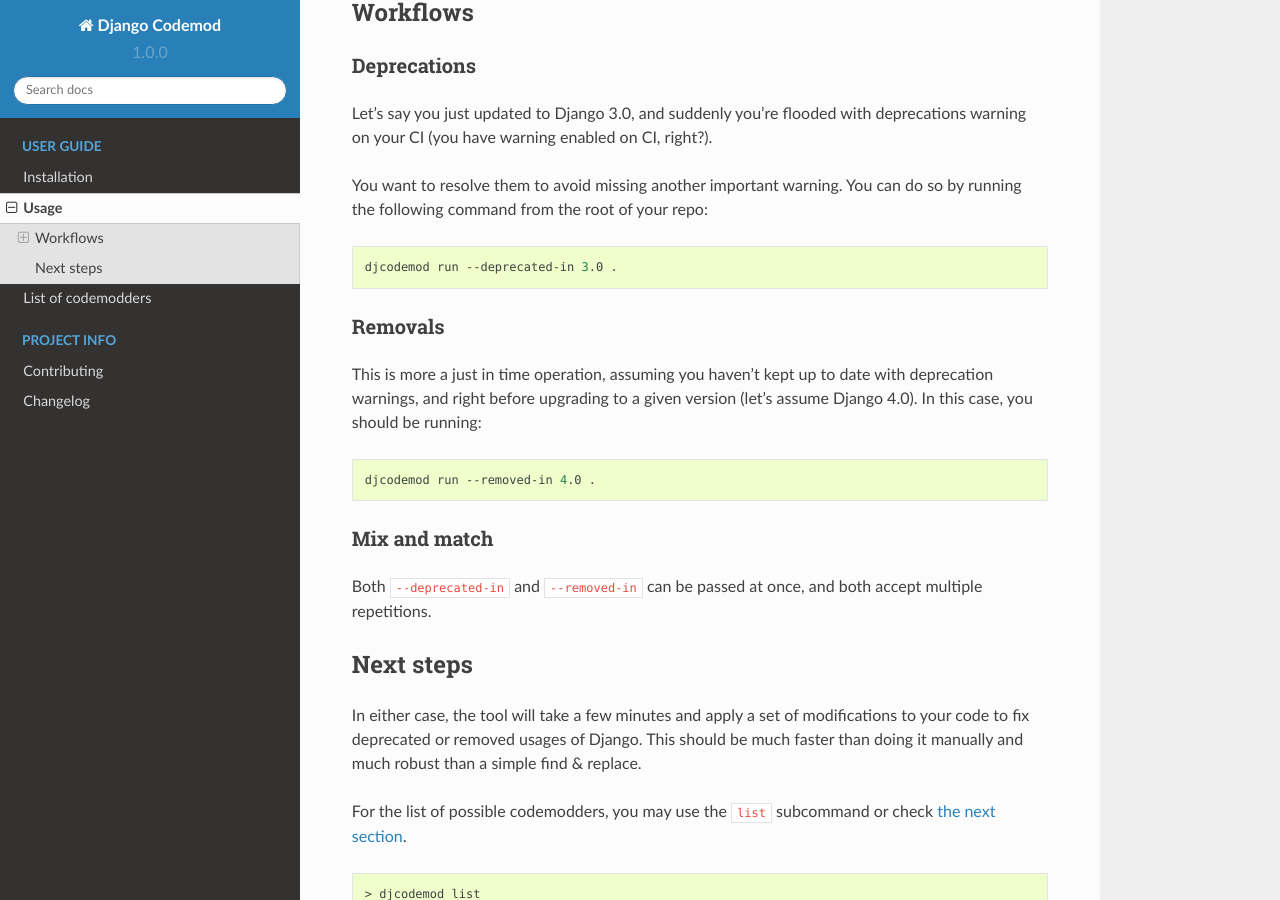
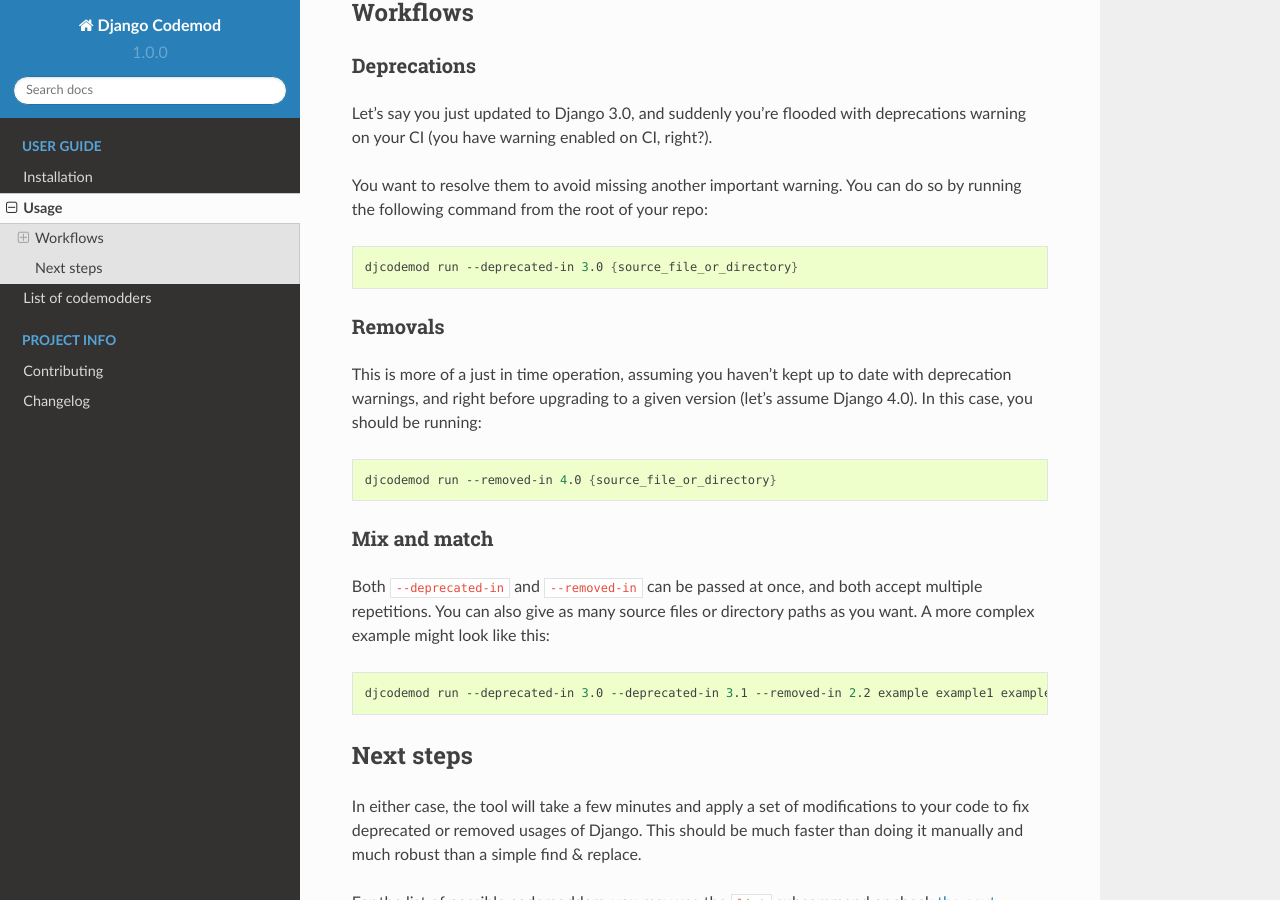
Before and after one commit to browniebroke/django-codemod, a Sphinx documentation site: the page built from docs/usage.md, in a window 1280 px wide and 900 px high, scrolled down 311 px. Built offline with Sphinx 7.4.7 and the Read the Docs theme 2.0.0, drawn with Linux system fonts in a browser that asks for light colours.

Commit message:
docs: make recommended command less error prone
fixes #278

````diff
--- a/docs/usage.md
+++ b/docs/usage.md
@@ -14,20 +14,24 @@
 You want to resolve them to avoid missing another important warning. You can do so by running the following command from the root of your repo:
 
 ```bash
-djcodemod run --deprecated-in 3.0 .
+djcodemod run --deprecated-in 3.0 {source_file_or_directory}
 ```
 
 ### Removals
 
-This is more a just in time operation, assuming you haven't kept up to date with deprecation warnings, and right before upgrading to a given version (let's assume Django 4.0). In this case, you should be running:
+This is more of a just in time operation, assuming you haven't kept up to date with deprecation warnings, and right before upgrading to a given version (let's assume Django 4.0). In this case, you should be running:
 
 ```bash
-djcodemod run --removed-in 4.0 .
+djcodemod run --removed-in 4.0 {source_file_or_directory}
 ```
 
 ### Mix and match
 
-Both `--deprecated-in` and `--removed-in` can be passed at once, and both accept multiple repetitions.
+Both `--deprecated-in` and `--removed-in` can be passed at once, and both accept multiple repetitions. You can also give as many source files or directory paths as you want. A more complex example might look like this:
+
+```bash
+djcodemod run --deprecated-in 3.0 --deprecated-in 3.1 --removed-in 2.2 example example1 example2/models.py settings.py
+```
 
 ## Next steps
 
````
Also changed, not shown: README.md (+3 -3 lines).
